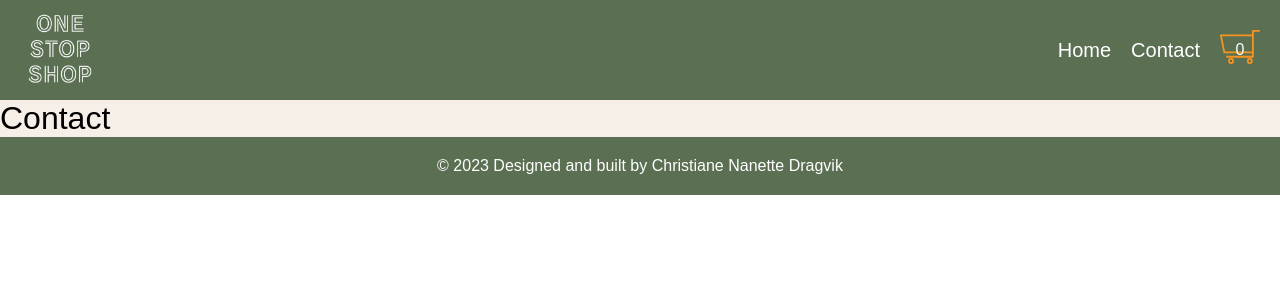
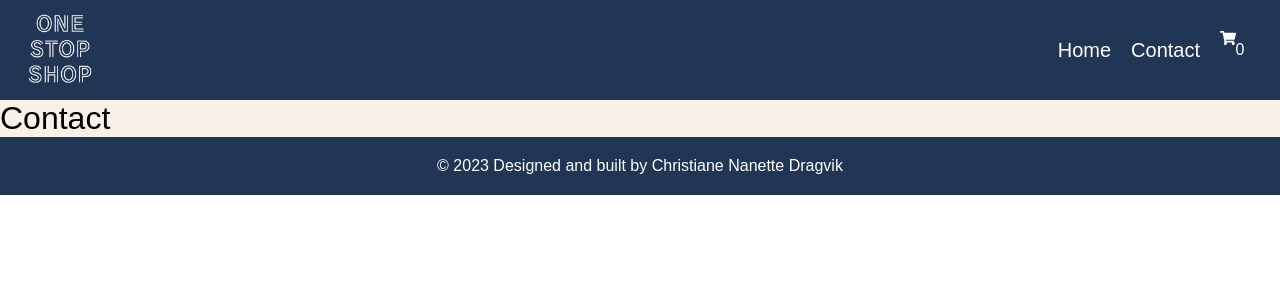
Before and after one commit to cdragvik/eCom-store, a React (Vite) app: page /contact in a window 1280 px wide. Shown: the top 300 px of the page. Built offline with nearby package versions, Linux system fonts and the light colour scheme.

Commit message:
Updates to cart and header

```diff
--- a/package.json
+++ b/package.json
@@ -12,6 +12,7 @@
   "dependencies": {
     "react": "^18.2.0",
     "react-dom": "^18.2.0",
+    "react-icons": "^4.9.0",
     "react-router-dom": "^6.11.2",
     "sass": "^1.62.1",
     "styled-components": "^6.0.0-rc.2"
--- a/src/components/CartIcon.jsx
+++ b/src/components/CartIcon.jsx
@@ -1,4 +1,4 @@
-import CartSvg from "../assets/cart.svg"
+import { FaShoppingCart } from "react-icons/fa";
 import styled from "styled-components"
 
 const CartIconContainer = styled.div`
@@ -24,7 +24,7 @@ const Overlay = styled.div`
 export function CartIcon (props) {
     return (
         <CartIconContainer>
-            <img src={CartSvg} alt="cart"/>
+            <FaShoppingCart/>
             <Overlay>
                 {props.itemsInCart ?? 0}
             </Overlay>
--- a/src/components/Footer.jsx
+++ b/src/components/Footer.jsx
@@ -2,7 +2,7 @@ import React from 'react';
 import { styled } from 'styled-components';
 
 const FooterContainer = styled.footer`
-  background-color: #5b7053;
+  background-color: #213555;
   color: #fff;
   padding: 20px;
 `;
--- a/src/components/Header.jsx
+++ b/src/components/Header.jsx
@@ -5,7 +5,7 @@ import Logo from "../assets/onestopshop.png";
 import { CartIcon } from "./CartIcon";
 
 const NavBar = styled.nav`
-  background-color: #5b7053;
+  background-color: #213555;
   height: 100px;
   display: flex;
   align-items: center;
@@ -20,7 +20,7 @@ const StyledLink = styled(Link)`
   transition: color 0.3s ease;
 
   &:hover {
-    color: #a2c296;
+    color: #547dc1;
   }
 `;
 
--- a/src/components/Layout.jsx
+++ b/src/components/Layout.jsx
@@ -4,7 +4,7 @@ import React from "react";
 import { styled } from 'styled-components';
 
 const LayoutContainer = styled.div`
-  background-color: #F5EFE7;
+  background-color: #f7f1e8;
 
 `;
 
--- a/src/index.css
+++ b/src/index.css
@@ -4,10 +4,3 @@
     font-style: normal;
           font-weight: 100;
 }
-
-.welcome {
-    font-size: 40px;
-    padding: 40px 20px ;
-    text-align: center;
-    font-weight: 700;
-}
```
Also changed, not shown: 1 other file (tests, documents, lock files or other folders).
